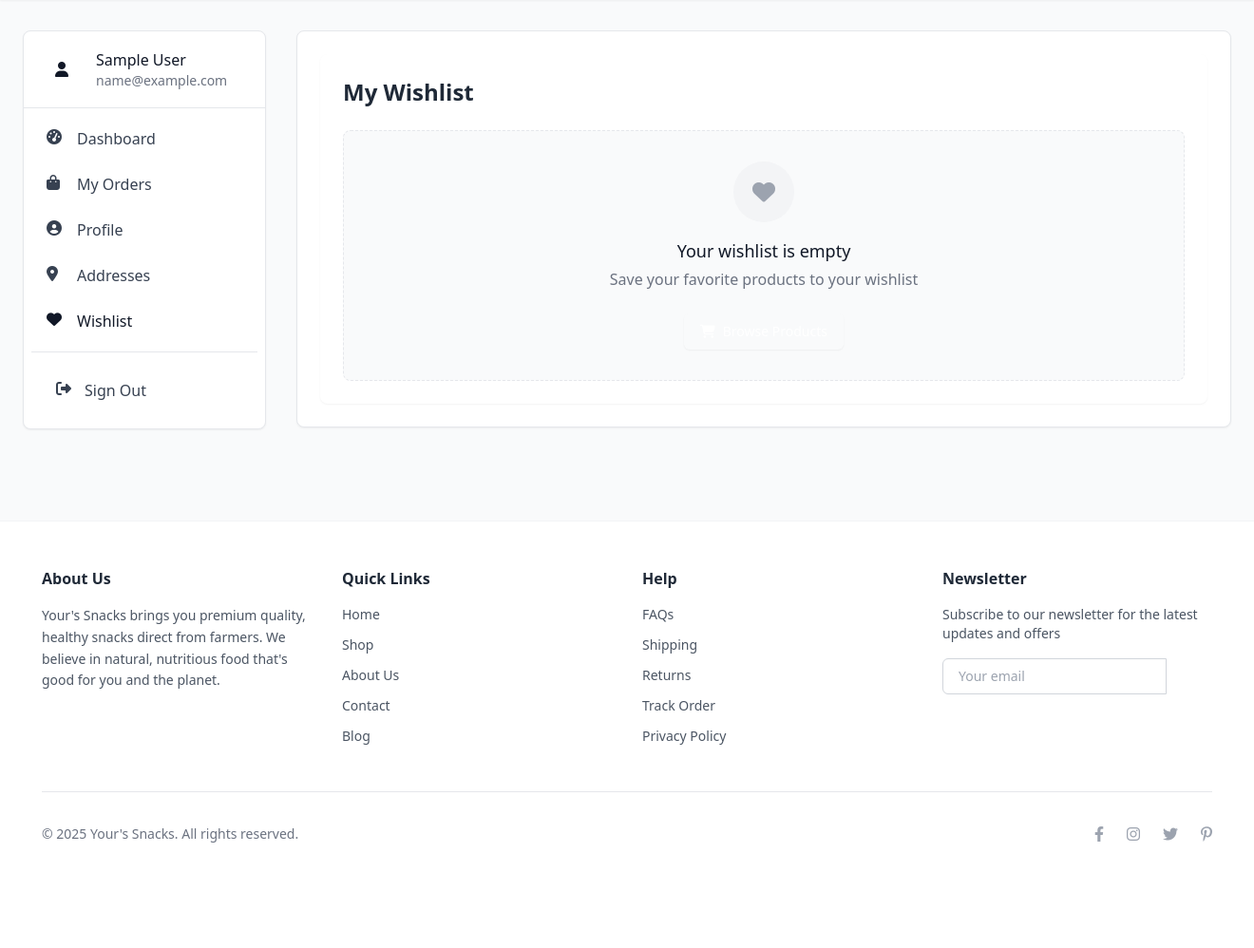
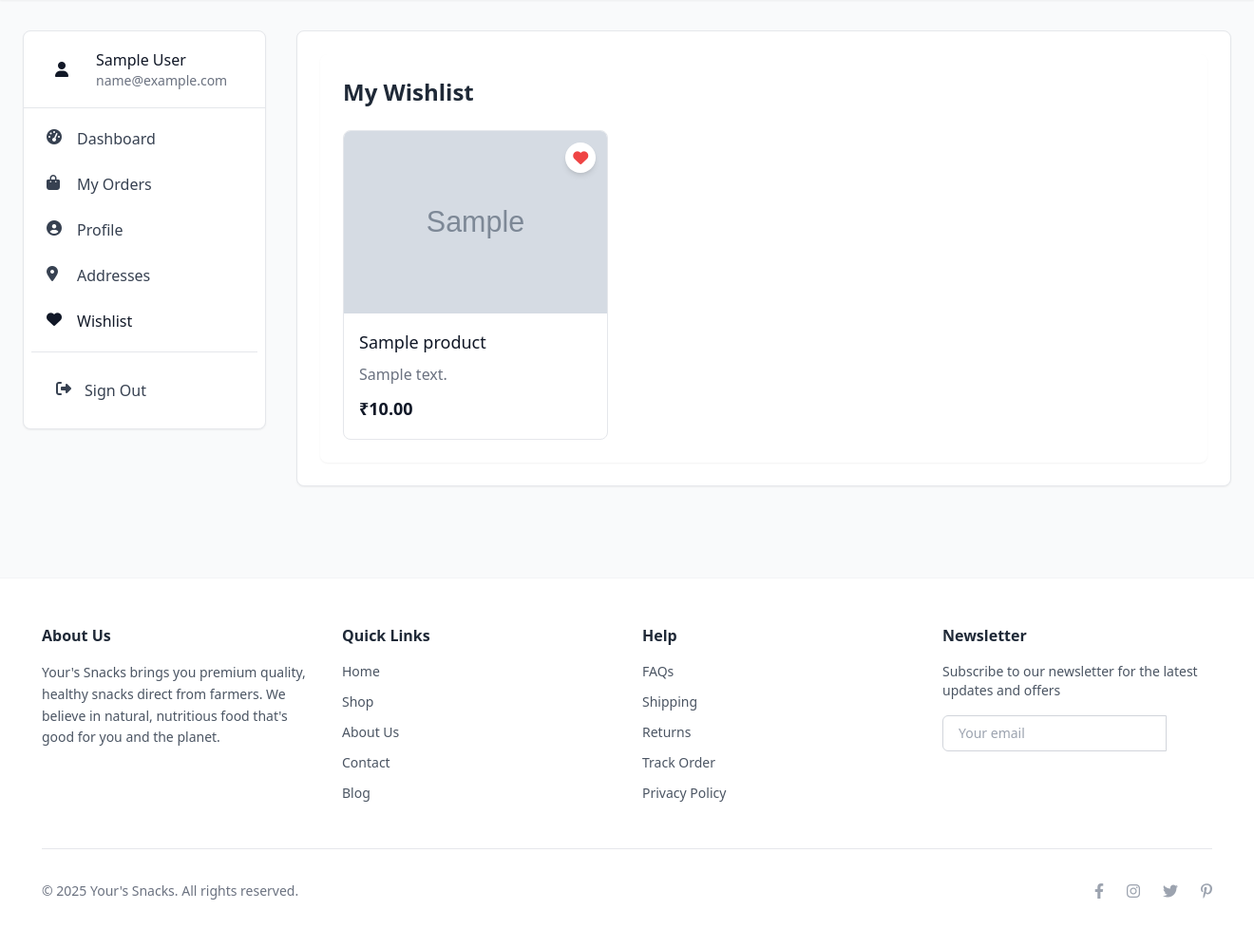
Before and after one commit to ankurjhaaa/makhanaweb-pro, a Laravel app: page /user/wishlist in a window 1320 px wide. Shown: the part 65-1063 px from the top of the page at 95% size. Before the commit the page ends 952 px from the top, so only its background shows below. Run offline with Laravel 12, Linux system fonts and the light colour scheme; a user stored in the database is signed in; tables that the repository leaves empty hold one stand-in row (values such as "Sample post"); grey boxes marked "Sample" are stand-in pictures; parts of the project's set-up code (start-up, migrations or seed data) failed here and were passed over; some libraries are stand-ins or nearby versions.

Commit message:
user kaam ho gaya dynamic

```diff
--- a/app/Livewire/Public/Homepage.php
+++ b/app/Livewire/Public/Homepage.php
@@ -4,12 +4,44 @@
 
 use App\Models\Category;
 use App\Models\Product;
+use Auth;
 use Livewire\Attributes\Layout;
 use Livewire\Component;
+use App\Models\Wishlist;
+
 
 #[Layout('layouts.app')]
 class Homepage extends Component
 {
+    public $wishlistIds = [];
+
+    public function mount()
+    {
+        $this->loadWishlist();
+    }
+
+    public function loadWishlist()
+    {
+        $this->wishlistIds = Wishlist::where('user_id', Auth::id())->pluck('product_id');
+    }
+
+    public function toggleWishlist($productId)
+    {
+        $wishlist = Wishlist::where('user_id', Auth::id())->where('product_id', $productId)->first();
+
+        if ($wishlist) {
+            // Remove from wishlist
+            $wishlist->delete();
+        } else {
+            // Add to wishlist
+            Wishlist::create([
+                'user_id' => Auth::id(),
+                'product_id' => $productId,
+            ]);
+        }
+
+        $this->loadWishlist(); // Refresh ids for UI update
+    }
     public function render()
     {
 
--- a/app/Livewire/User/Dashboard.php
+++ b/app/Livewire/User/Dashboard.php
@@ -32,7 +32,7 @@
             ->sum('total_amount');
 
         // Wishlist count
-        $this->wishlistCount = 10;
+        $this->wishlistCount = Wishlist::where('user_id', $user->id)->count();
 
         // Saved addresses
         $this->addressesCount = Address::where('user_id', $user->id)->count();
--- a/app/Livewire/User/Profile.php
+++ b/app/Livewire/User/Profile.php
@@ -25,6 +25,7 @@
         $this->first_name = $user->first_name ?? '';
         $this->last_name = $user->last_name ?? '';
         $this->email = $user->email ?? '';
+        $this->phone = $user->phone ?? '';
     }
 
     public function updateProfile()
@@ -32,11 +33,13 @@
         $this->validate([
             'first_name' => 'required|string|max:100',
             'last_name' => 'nullable|string|max:100',
+            'phone' => 'nullable|string|max:15',
         ]);
 
         $user = Auth::user();
         $user->first_name = $this->first_name;
         $user->last_name = $this->last_name;
+        $user->phone = $this->phone;
         $user->save();
 
         session()->flash('success', 'Profile updated successfully!');
--- a/app/Livewire/User/Wishlist.php
+++ /dev/null
@@ -1,15 +0,0 @@
-<?php
-
-namespace App\Livewire\User;
-
-use Livewire\Component;
-use Livewire\Attributes\Layout;
-
-#[Layout('layouts.user')]
-class Wishlist extends Component
-{
-    public function render()
-    {
-        return view('livewire.user.wishlist');
-    }
-}
--- /dev/null
+++ b/app/Livewire/User/WishlistComponent.php
@@ -0,0 +1,65 @@
+<?php
+
+namespace App\Livewire\User;
+
+use Livewire\Component;
+use App\Models\Wishlist;
+use App\Models\Product;
+use Illuminate\Support\Facades\Auth;
+use Livewire\Attributes\Layout;
+
+#[Layout('layouts.user')]
+class WishlistComponent extends Component
+{
+    public $wishlistItems = [];
+
+    public function mount()
+    {
+        $this->loadWishlist();
+    }
+
+    public function loadWishlist()
+    {
+        // Load wishlist with product details for current user
+        $this->wishlistItems = Wishlist::where('user_id', Auth::id())
+            ->with('product')
+            ->get();
+    }
+
+    public function toggleWishlist($productId)
+    {
+        $existing = Wishlist::where('user_id', Auth::id())
+            ->where('product_id', $productId)
+            ->first();
+
+        if ($existing) {
+            // Remove from wishlist
+            $existing->delete();
+            session()->flash('success', 'Item removed from wishlist.');
+        } else {
+            // Add to wishlist
+            Wishlist::create([
+                'user_id' => Auth::id(),
+                'product_id' => $productId,
+            ]);
+            session()->flash('success', 'Item added to wishlist.');
+        }
+
+        $this->loadWishlist();
+    }
+
+    public function removeItem($id)
+    {
+        $item = Wishlist::find($id);
+        if ($item && $item->user_id == Auth::id()) {
+            $item->delete();
+            $this->loadWishlist();
+            session()->flash('success', 'Item removed from wishlist.');
+        }
+    }
+
+    public function render()
+    {
+        return view('livewire.user.wishlist-component');
+    }
+}
--- /dev/null
+++ b/app/Models/Wishlist.php
@@ -0,0 +1,32 @@
+<?php
+
+namespace App\Models;
+
+use Illuminate\Database\Eloquent\Model;
+use Illuminate\Database\Eloquent\Factories\HasFactory;
+
+class Wishlist extends Model
+{
+    use HasFactory;
+
+    // Allowed columns for mass assignment
+    protected $fillable = [
+        'user_id',
+        'product_id',
+        'name',
+    ];
+
+    /**
+     * Relations
+     */
+
+    public function user()
+    {
+        return $this->belongsTo(User::class);
+    }
+
+    public function product()
+    {
+        return $this->belongsTo(Product::class);
+    }
+}
--- /dev/null
+++ b/resources/views/livewire/user/wishlist-component.blade.php
@@ -0,0 +1,59 @@
+<div>
+    <div class="bg-white rounded-lg shadow-sm p-6">
+        <h1 class="text-2xl font-semibold text-gray-800 mb-6">My Wishlist</h1>
+
+        @if (session()->has('success'))
+            <div class="mb-4 p-3 bg-green-100 text-green-700 rounded">
+                {{ session('success') }}
+            </div>
+        @endif
+
+        @if ($wishlistItems->isEmpty())
+            <!-- Empty Wishlist -->
+            <div class="bg-gray-50 border border-dashed border-gray-200 rounded-lg p-8 text-center">
+                <div class="inline-flex items-center justify-center w-16 h-16 rounded-full bg-gray-100 mb-4">
+                    <i class="fas fa-heart text-gray-400 text-2xl"></i>
+                </div>
+                <h3 class="text-lg font-medium text-gray-900 mb-1">Your wishlist is empty</h3>
+                <p class="text-gray-500 mb-6">Save your favorite products to your wishlist</p>
+                <a href="/shop"
+                    class="inline-flex items-center px-4 py-2 rounded-md text-sm font-medium text-white bg-brand-600 hover:bg-brand-700">
+                    <i class="fas fa-shopping-cart mr-2"></i>
+                    Browse Products
+                </a>
+            </div>
+        @else
+            <!-- Wishlist Items -->
+            <div class="grid grid-cols-1 sm:grid-cols-2 lg:grid-cols-3 gap-6">
+                @foreach ($wishlistItems as $item)
+                    @php $product = $item->product; @endphp
+                    <div class="border border-gray-200 rounded-lg overflow-hidden">
+                        <div class="relative">
+                            <img src="{{ $product->imagelink ?? '' }}" alt="{{ $product->name }}"
+                                class="w-full h-48 object-cover">
+
+                            <!-- Like / Unlike Button -->
+                            <button wire:click="toggleWishlist({{ $product->id }})"
+                                class="absolute top-3 right-3 h-8 w-8 rounded-full bg-white shadow-md flex items-center justify-center transition-colors duration-200 {{ in_array($product->id, $wishlistItems->pluck('product_id')->toArray()) ? 'text-red-500' : 'text-gray-400' }}  hover:text-red-600">
+                                <i class="fas fa-heart"></i>
+                            </button>
+
+                        </div>
+                        <div class="p-4">
+                            <h3 class="text-lg font-medium text-gray-900 mb-2">{{ $product->name }}</h3>
+                            <p class="text-gray-500 mb-2">{{ $product->description }}</p>
+                            <div class="flex items-center justify-between">
+                                <span class="text-lg font-bold text-gray-900">₹{{ number_format($product->price, 2) }}</span>
+                                <a href="/cart/add/{{ $product->id }}"
+                                    class="inline-flex items-center px-3 py-1.5 rounded-md text-sm font-medium text-white bg-brand-600 hover:bg-brand-700">
+                                    <i class="fas fa-shopping-cart mr-1.5"></i>
+                                    Add to Cart
+                                </a>
+                            </div>
+                        </div>
+                    </div>
+                @endforeach
+            </div>
+        @endif
+    </div>
+</div>
--- a/resources/views/livewire/user/wishlist.blade.php
+++ /dev/null
@@ -1,43 +0,0 @@
-<div>
-    <div class="bg-white rounded-lg shadow-sm p-6">
-        <h1 class="text-2xl font-semibold text-gray-800 mb-6">My Wishlist</h1>
-
-        <!-- Empty Wishlist State -->
-        <div class="bg-gray-50 border border-dashed border-gray-200 rounded-lg p-8 text-center">
-            <div class="inline-flex items-center justify-center w-16 h-16 rounded-full bg-gray-100 mb-4">
-                <i class="fas fa-heart text-gray-400 text-2xl"></i>
-            </div>
-            <h3 class="text-lg font-medium text-gray-900 mb-1">Your wishlist is empty</h3>
-            <p class="text-gray-500 mb-6">Save your favorite products to your wishlist</p>
-            <a href="/shop" class="inline-flex items-center px-4 py-2 border border-transparent rounded-md shadow-sm text-sm font-medium text-white bg-brand-600 hover:bg-brand-700 focus:outline-none focus:ring-2 focus:ring-offset-2 focus:ring-brand-500">
-                <i class="fas fa-shopping-cart mr-2"></i>
-                Browse Products
-            </a>
-        </div>
-
-        <!-- Wishlist Items (uncomment and customize when ready) -->
-        <!--
-        <div class="grid grid-cols-1 sm:grid-cols-2 lg:grid-cols-3 gap-6">
-            <div class="border border-gray-200 rounded-lg overflow-hidden">
-                <div class="relative">
-                    <img src="product-image.jpg" alt="Product Name" class="w-full h-48 object-cover">
-                    <button class="absolute top-3 right-3 h-8 w-8 rounded-full bg-white shadow-md flex items-center justify-center text-red-500 hover:text-red-600">
-                        <i class="fas fa-heart"></i>
-                    </button>
-                </div>
-                <div class="p-4">
-                    <h3 class="text-lg font-medium text-gray-900 mb-2">Product Name</h3>
-                    <p class="text-gray-500 mb-2">Brief product description here</p>
-                    <div class="flex items-center justify-between">
-                        <span class="text-lg font-bold text-gray-900">₹1,299.00</span>
-                        <button class="inline-flex items-center px-3 py-1.5 border border-transparent rounded-md text-sm font-medium text-white bg-brand-600 hover:bg-brand-700">
-                            <i class="fas fa-shopping-cart mr-1.5"></i>
-                            Add to Cart
-                        </button>
-                    </div>
-                </div>
-            </div>
-        </div>
-        -->
-    </div>
-</div>
--- a/routes/user.php
+++ b/routes/user.php
@@ -5,6 +5,7 @@
 use App\Livewire\User\Profile;
 use App\Livewire\User\Addresses;
 use App\Livewire\User\Wishlist;
+use App\Livewire\User\WishlistComponent;
 use Illuminate\Support\Facades\Route;
 
 // User routes - all protected by auth middleware
@@ -13,5 +14,5 @@
     Route::get('/profile', Profile::class)->name('user.profile');
     Route::get('/orders', Myorder::class)->name('user.orders');
     Route::get('/addresses', Addresses::class)->name('user.addresses');
-    Route::get('/wishlist', Wishlist::class)->name('user.wishlist');
+    Route::get('/wishlist', WishlistComponent::class)->name('user.wishlist');
 });
--- a/routes/web.php
+++ b/routes/web.php
@@ -17,6 +17,7 @@
 use App\Livewire\Public\Signup;
 use Illuminate\Support\Facades\Route;
 use App\Enums\Role;
+use App\Livewire\User\WishlistComponent;
 
 
 Route::get('/', Homepage::class)->name("home");
```
Also changed, not shown: resources/views/layouts/app.blade.php (+56 -22 lines), resources/views/livewire/public/homepage.blade.php (+13 -2 lines), resources/views/livewire/user/addresses.blade.php (+8 -8 lines), database/migrations/2025_09_14_084219_create_wishlists_table.php (added).
